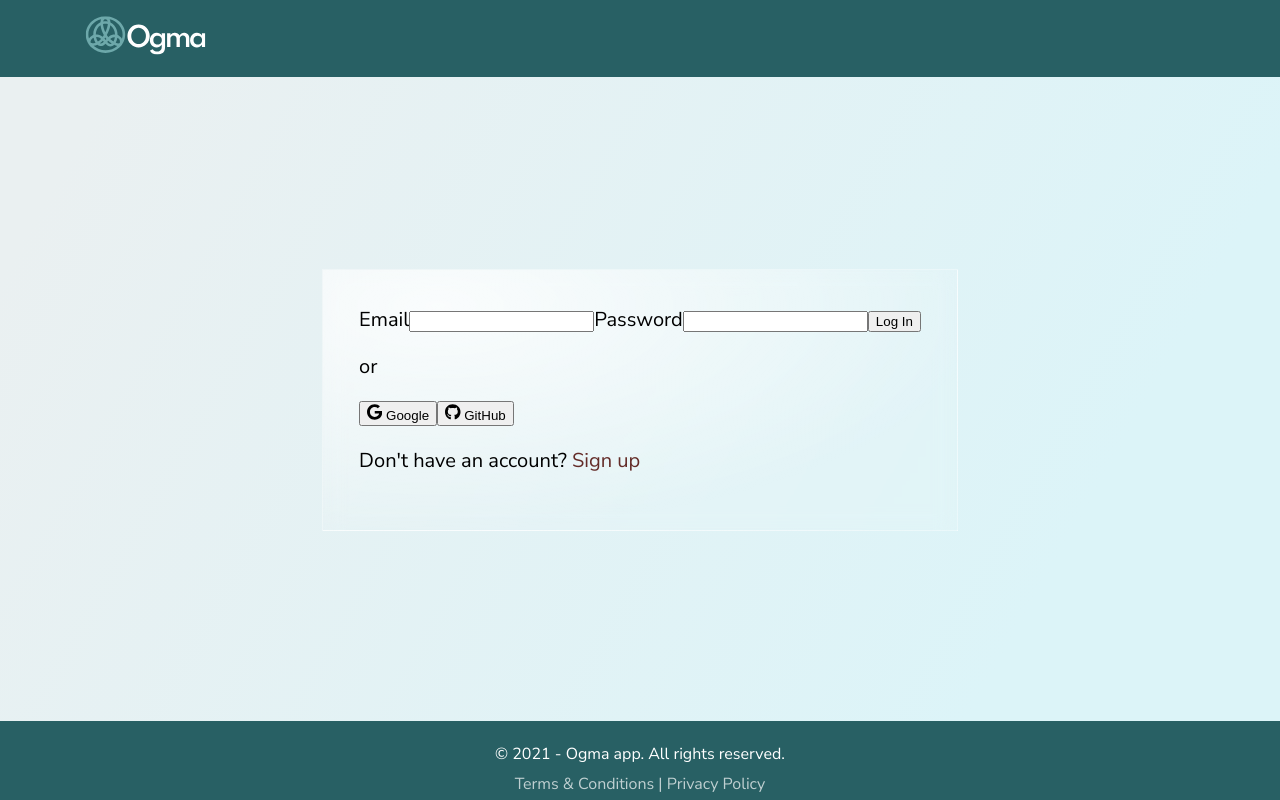
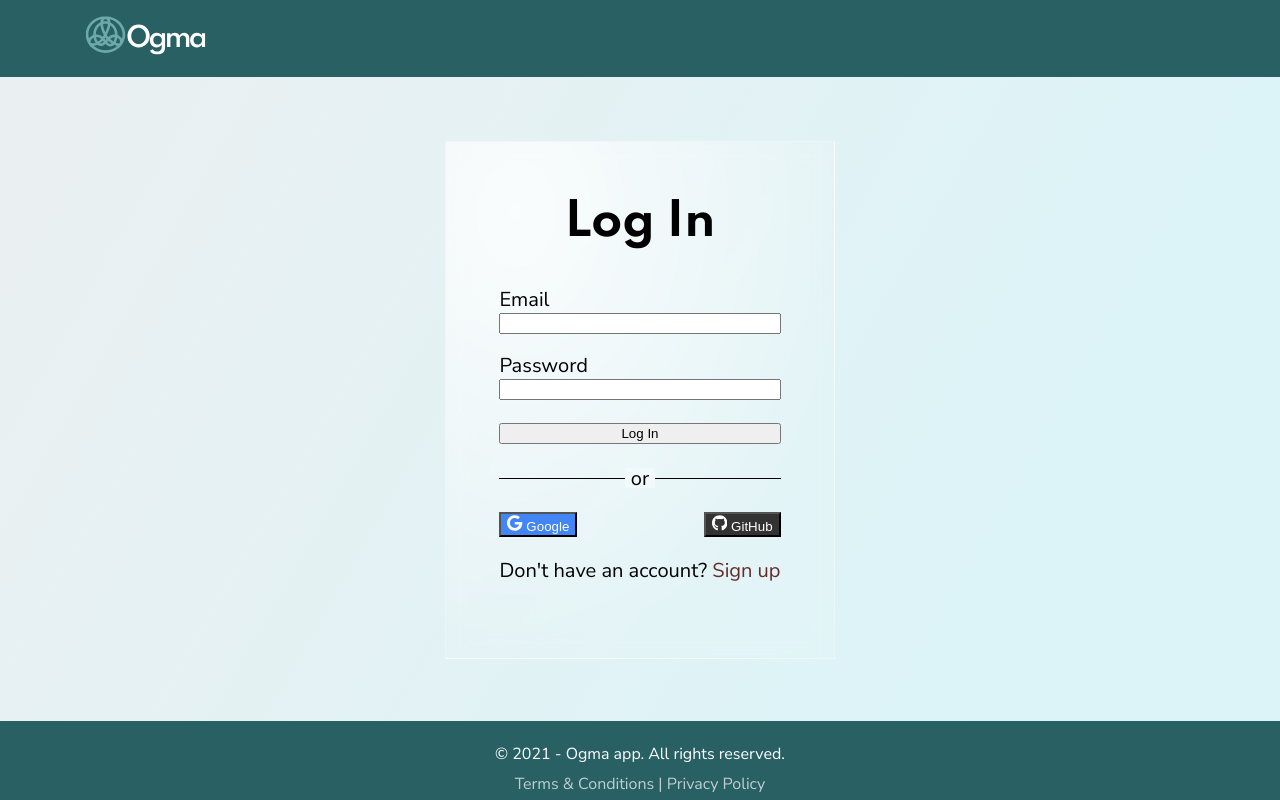
Before and after one commit to OgmaCapStone/ogma-client, a Next.js app: page /login in a window 1280 px wide. Built offline with nearby package versions, Linux system fonts and the light colour scheme.

Commit message:
➕ ADD: Login page styles. Styling the login form layout.

```diff
--- a/pages/login.js
+++ b/pages/login.js
@@ -15,7 +15,9 @@ export default function login() {
   return (
     <Layout header footer>
       <div className={styles.login__container}>
+        <h1 className={styles.login__h1}>Log In</h1>
         <form onSubmit={handleSubmit}>
+          <div className={styles.login__group}>
             <label htmlFor="email">
               Email
               <input
@@ -25,6 +27,8 @@ export default function login() {
                 onChange={(e) => dispatch({ type: "change", e })}
               />
             </label>
+          </div>
+          <div className={styles.login__group}>
             <label htmlFor="password">
               Password
               <input
@@ -34,19 +38,25 @@ export default function login() {
                 onChange={(e) => dispatch({ type: "change", e })}
               />
             </label>
-          <button type="submit">Log In</button>
+          </div>
+          <button type="submit" className={styles.login__submit}>
+            Log In
+          </button>
         </form>
-        <p>or</p>
-        <div>
-          <button type="button">
-            <GoogleIcon size={16} /> Google
+        <p className={styles.login__divider}>or</p>
+        <div className={styles.login__buttons}>
+          <button type="button" className={styles.login__google}>
+            <GoogleIcon size={16} color="#fff" /> Google
           </button>
-          <button type="button">
-            <GithubIcon size={16} /> GitHub
+          <button type="button" className={styles.login__github}>
+            <GithubIcon size={16} color="#fff" /> GitHub
           </button>
         </div>
         <p>
-          Don&apos;t have an account? <Link href="/signup">Sign up</Link>
+          Don&apos;t have an account?{" "}
+          <Link href="/signup" className="link link-primary">
+            Sign up
+          </Link>
         </p>
       </div>
     </Layout>
--- a/styles/Login.module.scss
+++ b/styles/Login.module.scss
@@ -1,12 +1,14 @@
+@import "./_mixins.scss";
+
 .login {
   &__container {
     position: absolute;
     top: 0;
-    bottom: 0;
+    bottom: 0px;
     left: 0;
     right: 0;
     margin: auto;
-    padding: 2rem;
+    padding: 3rem;
     width: fit-content;
     height: fit-content;
     background: radial-gradient(
@@ -18,6 +20,73 @@
     box-sizing: border-box;
     backdrop-filter: blur(10px);
     -webkit-backdrop-filter: blur(10px);
+  }
+
+  &__h1 {
+    @include subTittleMobile;
+    margin: 0;
+    margin-bottom: 2rem;
+    text-align: center;
+    @media (min-width: $breakpoint-md) {
+      @include subTittleDesktop;
+    }
+  }
+
+  &__group {
+    margin-bottom: 1rem;
+    label {
+      display: flex;
+      flex-direction: column;
+    }
+  }
+
+  &__submit {
+    width: 100%;
+  }
+
+  &__divider {
+    position: relative;
+    text-align: center;
     z-index: 1;
+    &::before {
+      content: "";
+      position: absolute;
+      top: 0;
+      bottom: 0;
+      left: 0;
+      right: 0;
+      margin: auto;
+      width: 30px;
+      height: 20px;
+      background-color: #f2f9fa;
+      z-index: -1;
+    }
+    &::after {
+      content: "";
+      position: absolute;
+      top: 0;
+      bottom: 0;
+      left: 0;
+      margin: auto;
+      width: 100%;
+      height: 1px;
+      background-color: #000;
+      z-index: -2;
+    }
+  }
+
+  &__buttons {
+    display: flex;
+    justify-content: space-between;
+  }
+
+  &__google {
+    background-color: #4285f4;
+    color: #fff;
+  }
+
+  &__github {
+    background-color: #333333;
+    color: #fff;
   }
 }
```
Lines whose indentation alone changed are shown as unchanged.
